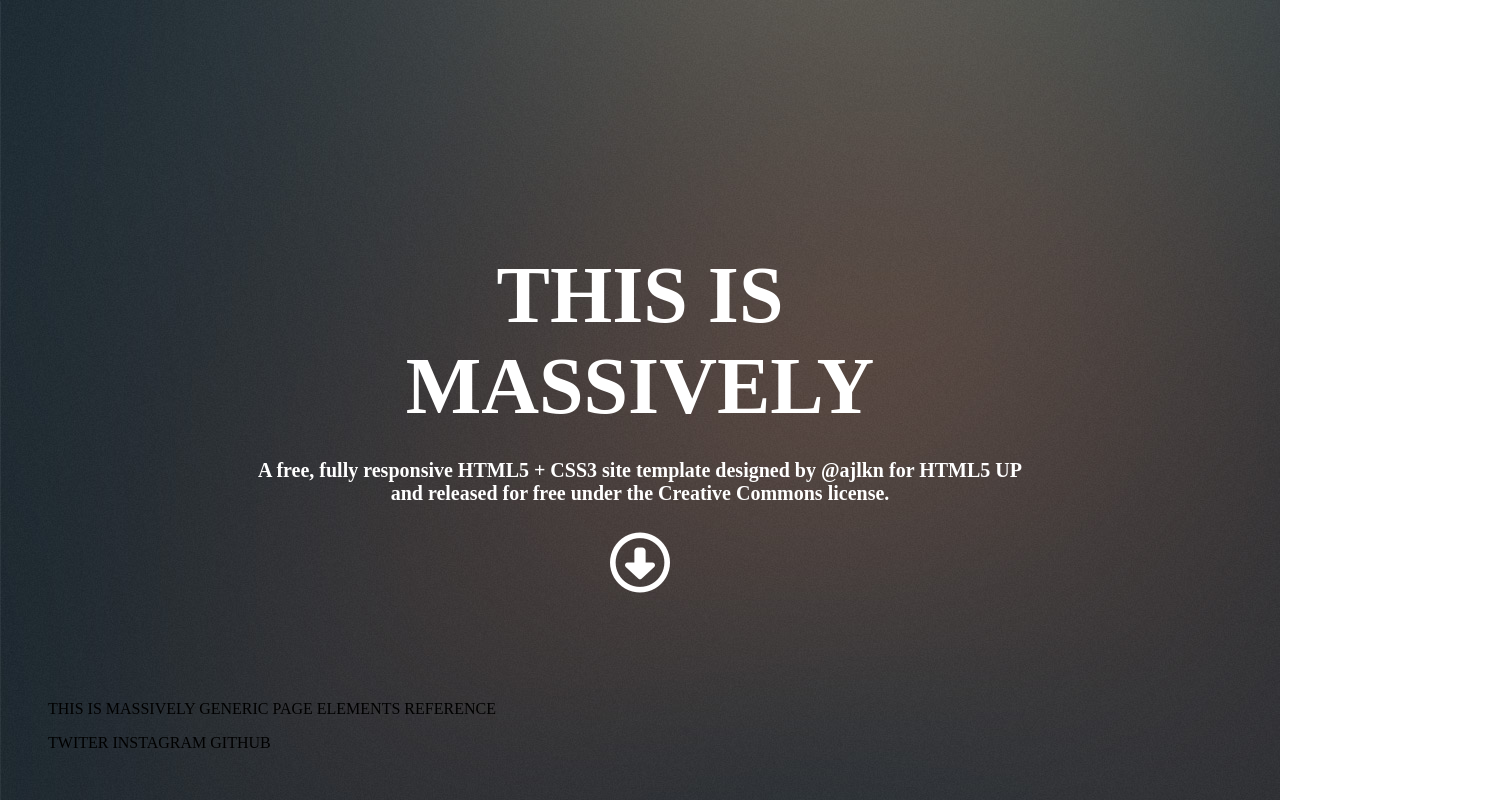
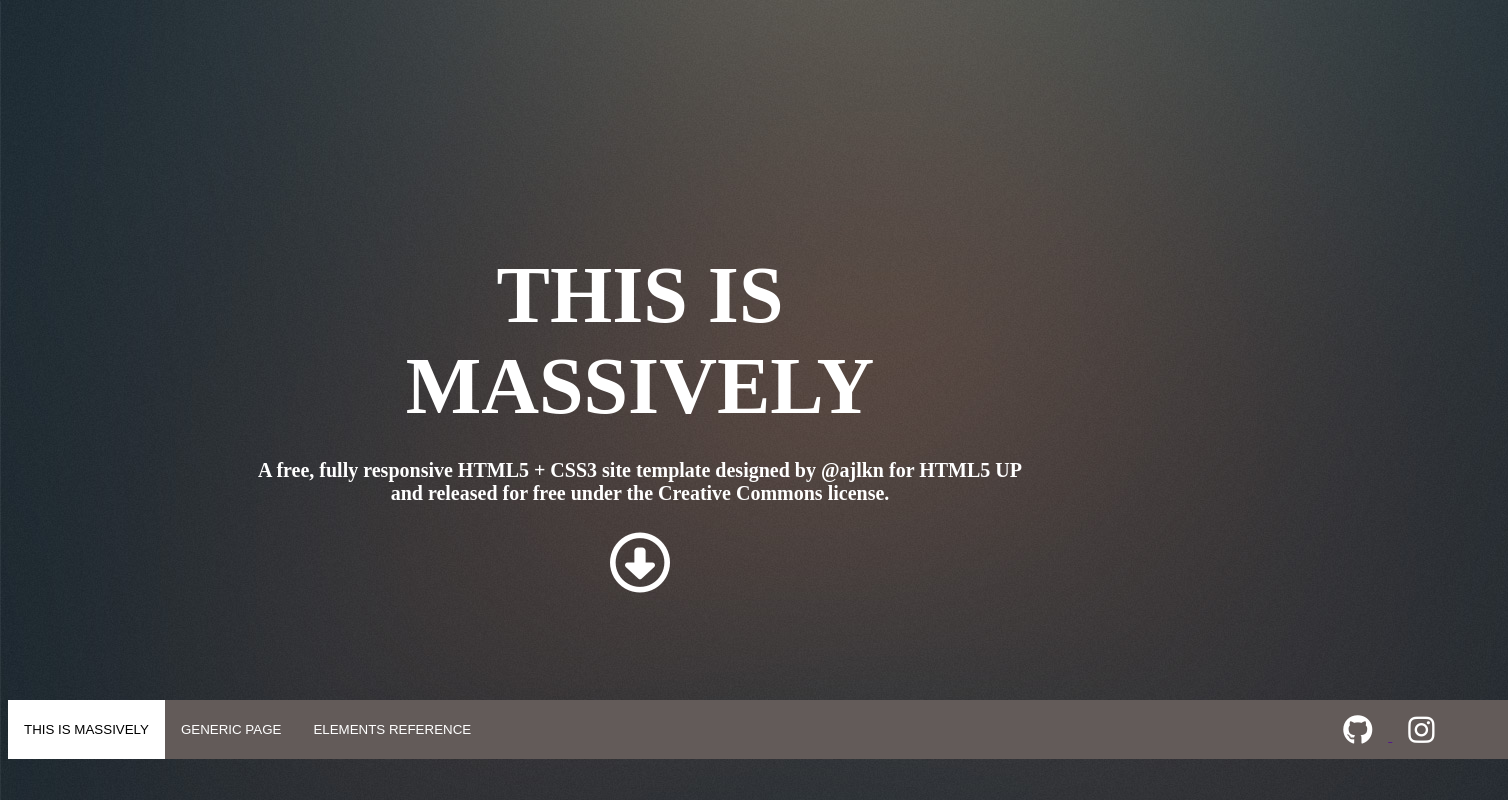
Before and after one commit to kimyongkwon/01_web_project, a plain HTML site: page index.html in a window 1280 px wide. Shown: the whole page, 1508 px wide, since content can reach past the window. Drawn offline with Linux system fonts and the light colour scheme.

Commit message:
navbar section
- menu buttons
- contact

```diff
--- a/index.html
+++ b/index.html
@@ -28,20 +28,36 @@
 
     <nav id="navbar">
       <div class="navbar__menu">
-        <ul class="navbar__menu">
+        <!-- <ul class="navbar__menu">
           <il class="navbar__menu">THIS IS MASSIVELY</il>
           <il class="navbar__menu">GENERIC PAGE</il>
           <il class="navbar__menu">ELEMENTS REFERENCE</il>
+        </ul> -->
+        <button class="navbar__menu__item active">THIS IS MASSIVELY</button>
+        <button class="navbar__menu__item">GENERIC PAGE</button>
+        <button class="navbar__menu__item">ELEMENTS REFERENCE</button>
+
+        <!-- <ul class="navbar__contact">
+          <il class="navbar__contact__item">TWITER</il>
+          <il class="navbar__contact__item">INSTAGRAM</il>
+          <il class="navbar__contact__item">GITHUB</il>
+        </ul> -->
+
+        <ul class="navbar__contact">
+          <il class="navbar__contact__item">
+            <a href="" target="">
+              <i class="fab fa-github"></i>
+            </a>
+          </il>
+          <il class="navbar__contact__item">
+            <a href="" target="">
+              <i class="fab fa-instagram"></i>
+            </a>
+          </il>
         </ul>
       </div>
 
-      <div class="navbar__contact">
-        <ul class="navbar__contact">
-          <il class="navbar__contact">TWITER</il>
-          <il class="navbar__contact">INSTAGRAM</il>
-          <il class="navbar__contact">GITHUB</il>
-        </ul>
-      </div>
+      <div class="navbar__contact"></div>
     </nav>
   </body>
 </html>
--- a/style.css
+++ b/style.css
@@ -1,5 +1,9 @@
 :root {
   --color-white: #ffffff;
+  --color-black: #000000;
+  --color-orange: #feb546;
+  --color-navbar-background: #635b59;
+  --color-navbar-hover-background: #555251;
   /* --color-white: #ffffff;
     --color-light-white: #eeeeee;
     --color-dark-white: #bdbdbd;
@@ -17,7 +21,7 @@
 
   --font-large: 80px;
   --font-medium: 60px;
-  /* --font-reguiar: 60px; */
+  --font-reguiar: 30px;
   --font-small: 20px;
   --font-micro: 10px;
 
@@ -32,6 +36,12 @@
 
 body {
   background-image: url("/image/bg.jpg");
+}
+
+.section {
+  /* padding: 50px; */
+  /* text-align: center; */
+  margin: auto;
 }
 
 #head {
@@ -61,5 +71,46 @@ h4 {
 }
 
 #navbar {
+}
+
+.navbar__menu {
+  width: 1500px;
+  height: 58.66px;
+  background-color: var(--color-navbar-background);
+
+  display: flex;
+  margin: auto;
+
+  /* 반대축 아이템을 어디에 놓을지 정한다. 현재 상황에서 반대축은 y축 */
+  align-items: center;
+
   margin-top: 100px;
 }
+
+.navbar__menu__item {
+  background-color: var(--color-navbar-background);
+  color: var(--color-white);
+  border: 0px;
+
+  padding: 0px 16px;
+  height: 100%;
+}
+
+.navbar__menu__item:hover {
+  background-color: var(--color-navbar-hover-background);
+}
+
+.navbar__menu__item.active {
+  background-color: var(--color-white);
+  color: var(--color-black);
+}
+
+.navbar__contact {
+  margin-left: 800px;
+}
+
+.navbar__contact i {
+  font-size: var(--font-reguiar);
+  margin: 0px 16px;
+  color: var(--color-white);
+}
```
